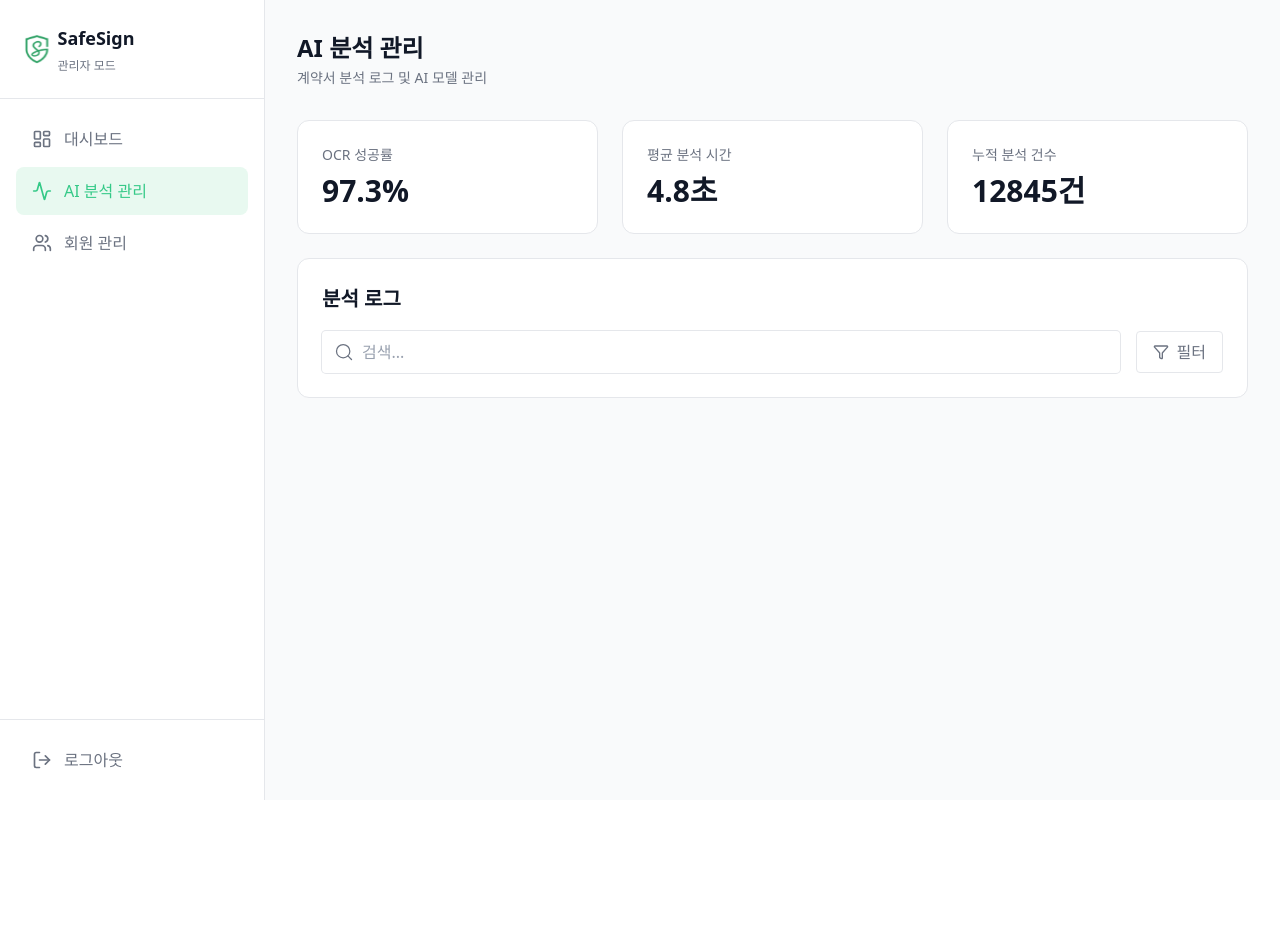
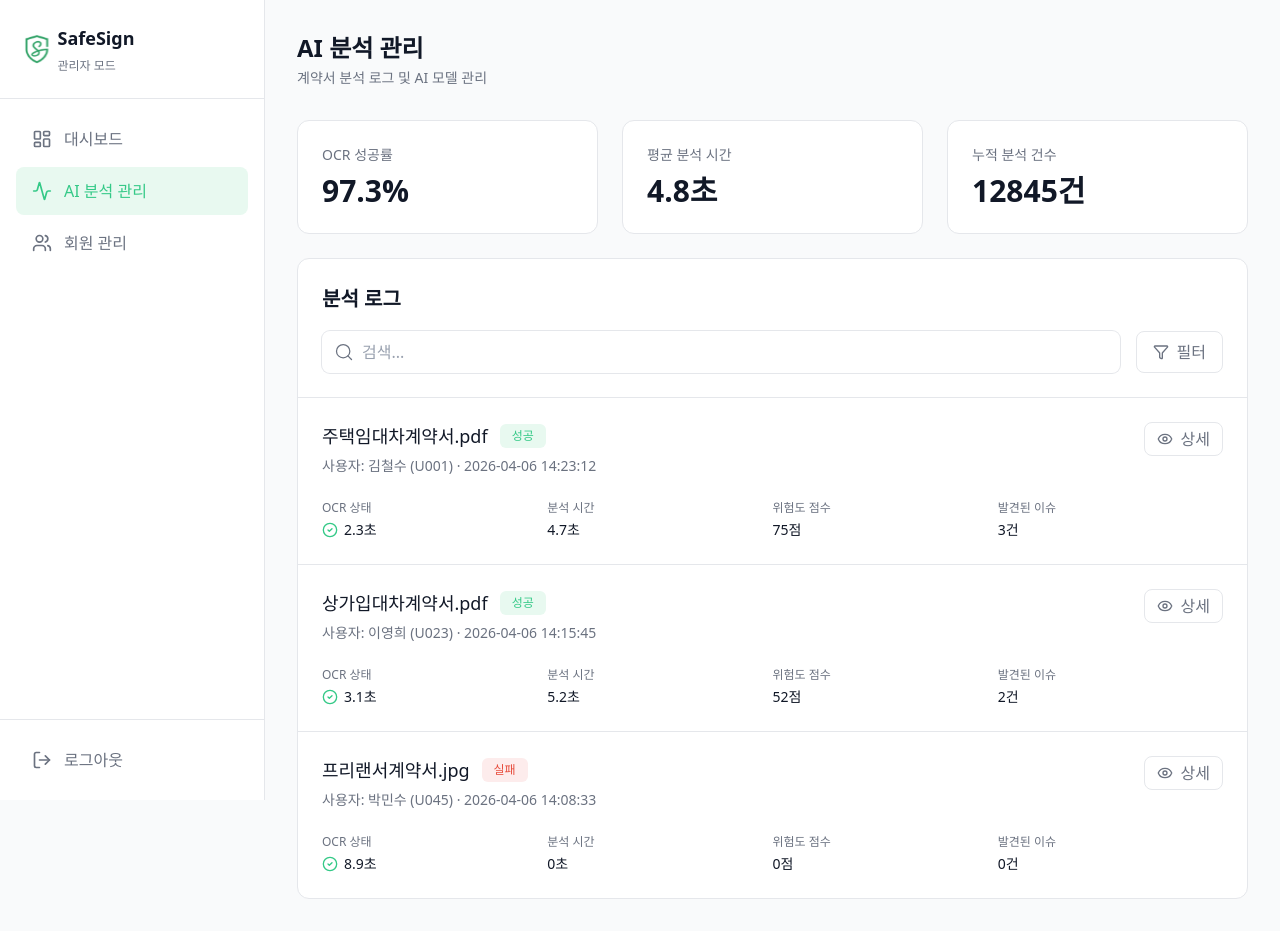
Before and after one commit to SafeSignProject/safeSign-frontend, a React (Vite) app: page /analysis-management in a window 1280 px wide. Before the commit the page ends 800 px from the top, so only its background shows below. Built offline with nearby package versions, Linux system fonts and the light colour scheme; a web font is replaced by a local one.

Commit message:
feat: 분석 관리 로그 UI 구현

```diff
--- a/src/components/admin/AnalysisManagement.tsx
+++ b/src/components/admin/AnalysisManagement.tsx
@@ -1,14 +1,16 @@
 import { adminAnalysisKeywordAtom } from '@/atoms';
 import { Button, Input } from '@/components/common';
+import { ANALYSIS_LOGS } from '@/mocks/analysisLogs';
+import clsx from 'clsx';
 import { useAtom } from 'jotai';
-import { Funnel } from 'lucide-react';
+import { CircleCheck, Eye, Funnel } from 'lucide-react';
 
 const AnalysisManagement = () => {
   const [keyword, setKeyword] = useAtom(adminAnalysisKeywordAtom);
 
   return (
-    <section className='bg-white rounded-xl border border-light-gray p-6'>
-      <article className='space-y-4'>
+    <section className='bg-white rounded-xl border border-light-gray py-6 mb-8'>
+      <article className='space-y-4 px-6'>
         <h3 className='text-xl leading-8 text-dark font-semibold'>분석 로그</h3>
         <div className='relative flex items-center gap-4'>
           <Input
@@ -16,16 +18,81 @@ const AnalysisManagement = () => {
             placeholder='검색...'
             value={keyword}
             onChange={(e) => setKeyword(e.target.value)}
+            className='rounded-lg'
           />
 
           <Button
             type='button'
             label='필터'
-            className='border-light-gray h-10.5 border whitespace-nowrap hover:brightness-95 active:brightness-90 text-dark-gray'
+            className='border-light-gray h-10.5 border rounded-lg hover:brightness-95 active:brightness-90 text-dark-gray'
             icon={<Funnel size={16} />}
           />
         </div>
       </article>
+
+      <div className='h-px w-full bg-light-gray my-6' />
+
+      {ANALYSIS_LOGS.map((log, index) => (
+        <article key={log.id}>
+          <div className='px-6'>
+            <div className='flex items-start justify-between'>
+              <div className='space-y-1.5'>
+                <div className='flex items-center gap-3'>
+                  <h4 className='text-lg leading-7 font-medium text-dark'>{log.fileName}</h4>
+                  <span
+                    className={clsx(
+                      'rounded-md px-3 py-1 text-xs font-medium',
+                      log.status === '성공' && 'bg-[#E8F9F0] text-primary',
+                      log.status === '실패' && 'bg-[#FDECEC] text-[#E74C3C]',
+                    )}
+                  >
+                    {log.status}
+                  </span>
+                </div>
+
+                <p className='text-sm leading-5 text-dark-gray'>
+                  사용자: {log.user} ({log.userCode}) · {log.createdAt}
+                </p>
+              </div>
+
+              <Button
+                type='button'
+                label='상세'
+                icon={<Eye size={16} />}
+                className='h-8.5 border border-light-gray px-3 py-1 bg-white rounded-lg text-dark-gray hover:brightness-95 active:brightness-90'
+              />
+            </div>
+
+            <div className='mt-6 grid grid-cols-4'>
+              <div>
+                <p className='text-xs text-dark-gray'>OCR 상태</p>
+
+                <div className='flex items-center gap-1.5 text-dark mt-1'>
+                  <CircleCheck size={16} className='text-primary' />
+                  <span className='text-sm leading-5'>{log.ocrTime}</span>
+                </div>
+              </div>
+
+              <div>
+                <p className='text-xs text-dark-gray'>분석 시간</p>
+                <p className=' mt-1 text-sm leading-5 text-dark'>{log.analysisTime}</p>
+              </div>
+
+              <div>
+                <p className='text-xs text-dark-gray'>위험도 점수</p>
+                <p className='mt-1 text-sm leading-5 text-dark'>{log.riskScore}</p>
+              </div>
+
+              <div>
+                <p className='text-xs text-dark-gray'>발견된 이슈</p>
+                <p className='mt-1 text-sm leading-5 text-dark'>{log.issueCount}</p>
+              </div>
+            </div>
+          </div>
+
+          {index !== ANALYSIS_LOGS.length - 1 && <div className='h-px w-full bg-light-gray my-6' />}
+        </article>
+      ))}
     </section>
   );
 };
--- /dev/null
+++ b/src/mocks/analysisLogs.ts
@@ -0,0 +1,38 @@
+export const ANALYSIS_LOGS = [
+  {
+    id: 1,
+    fileName: '주택임대차계약서.pdf',
+    status: '성공',
+    user: '김철수',
+    userCode: 'U001',
+    createdAt: '2026-04-06 14:23:12',
+    ocrTime: '2.3초',
+    analysisTime: '4.7초',
+    riskScore: '75점',
+    issueCount: '3건',
+  },
+  {
+    id: 2,
+    fileName: '상가입대차계약서.pdf',
+    status: '성공',
+    user: '이영희',
+    userCode: 'U023',
+    createdAt: '2026-04-06 14:15:45',
+    ocrTime: '3.1초',
+    analysisTime: '5.2초',
+    riskScore: '52점',
+    issueCount: '2건',
+  },
+  {
+    id: 3,
+    fileName: '프리랜서계약서.jpg',
+    status: '실패',
+    user: '박민수',
+    userCode: 'U045',
+    createdAt: '2026-04-06 14:08:33',
+    ocrTime: '8.9초',
+    analysisTime: '0초',
+    riskScore: '0점',
+    issueCount: '0건',
+  },
+];
```
